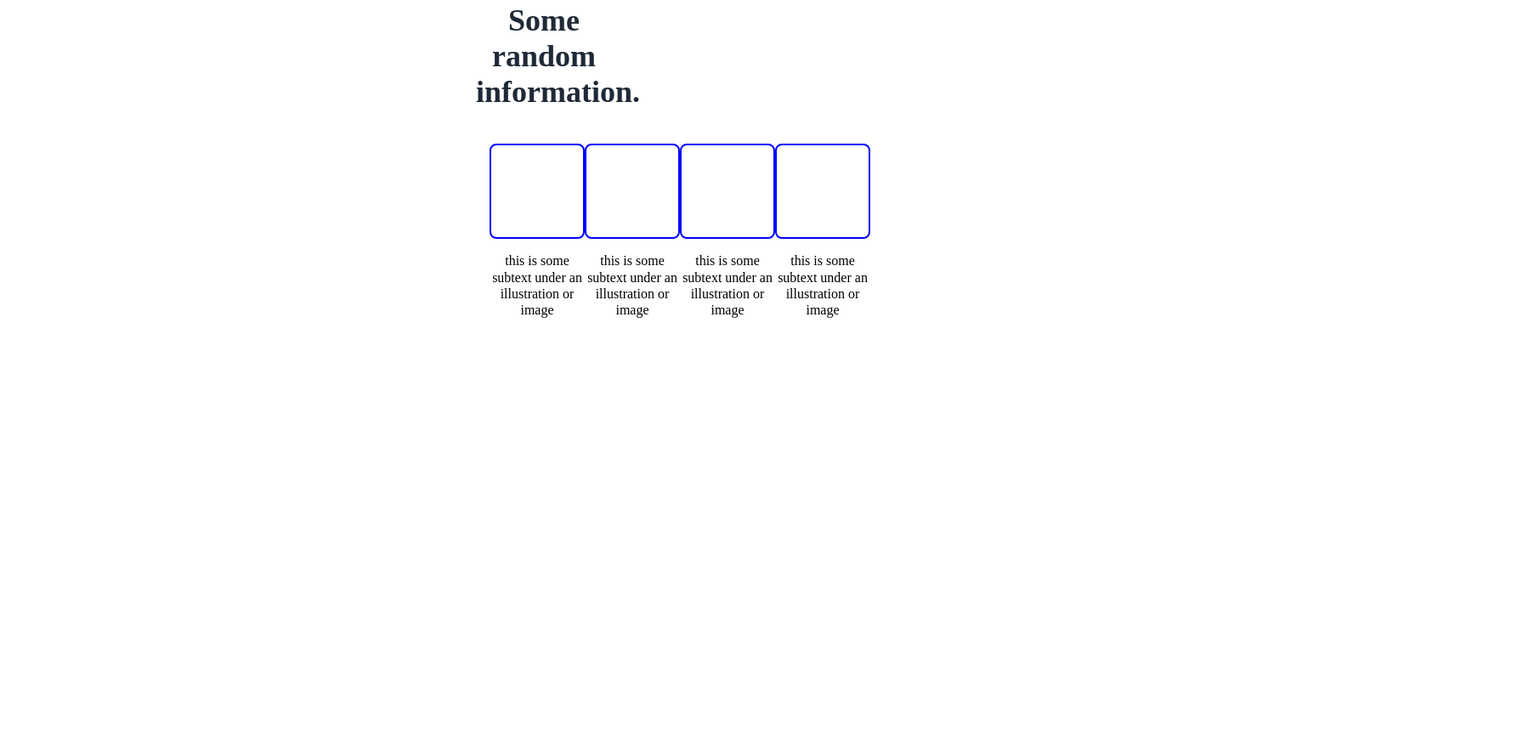
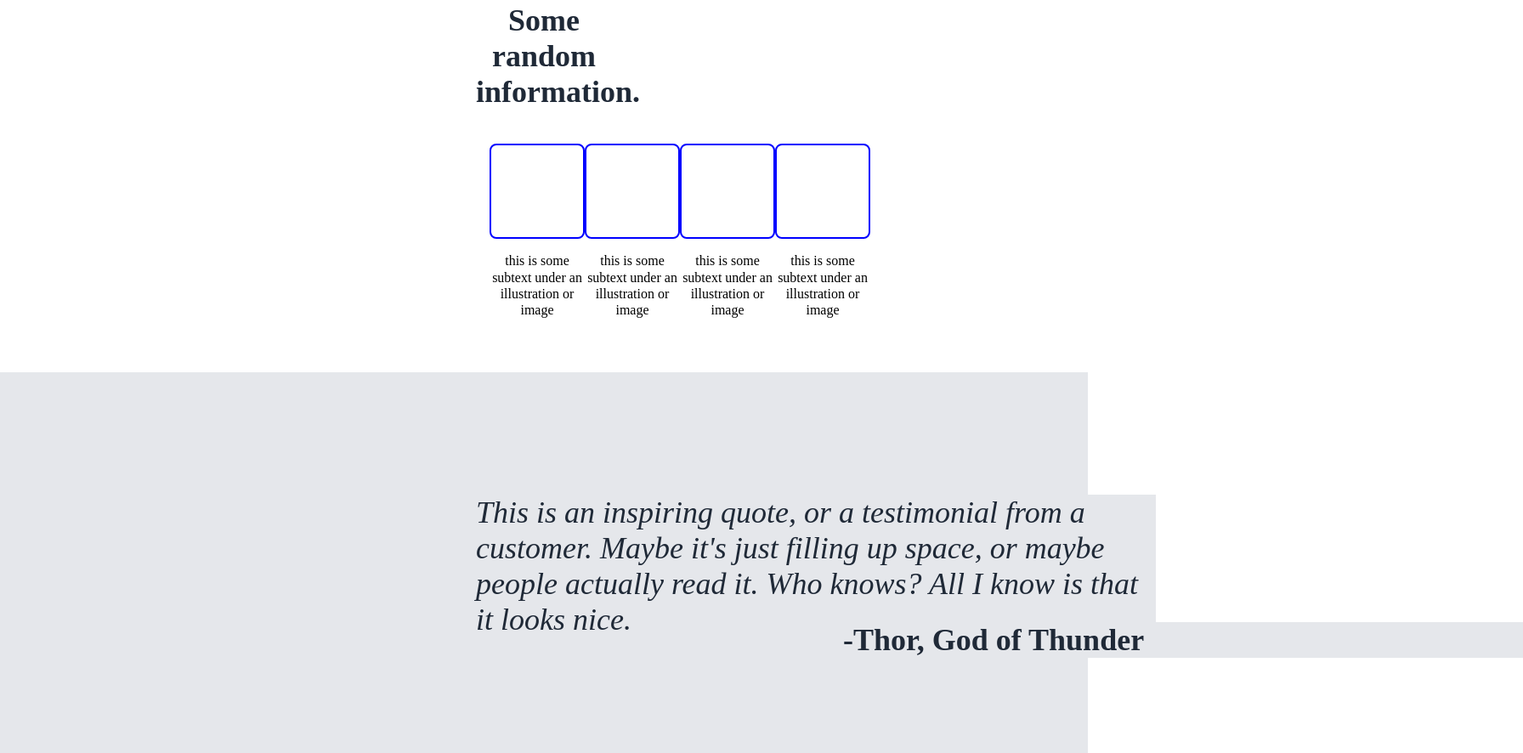
Before and after one commit to Howl404/Project-Landing-Page, a plain HTML site: page index.html in a window 1280 px wide. Shown: the part 574-1460 px from the top of the page at 85% size, 1792 px wide, since content can reach past the window. Before the commit the page ends 1012 px from the top, so only its background shows below. Drawn offline with Linux system fonts and the light colour scheme.

Commit message:
Third Section

```diff
--- a/index.html
+++ b/index.html
@@ -67,5 +67,17 @@
         </div>
       </div>
     </div>
+    <div class="third-section">
+      <div class="center">
+        <p>
+          <i
+            >This is an inspiring quote, or a testimonial from a customer. Maybe
+            it's just filling up space, or maybe people actually read it. Who
+            knows? All I know is that it looks nice.</i
+          >
+        </p>
+        <p id="thor">-Thor, God of Thunder</p>
+      </div>
+    </div>
   </body>
 </html>
--- a/style.css
+++ b/style.css
@@ -111,3 +111,24 @@ p {
   text-align: center;
   width: 7rem;
 }
+
+.third-section {
+  background-color: #e5e7eb;
+  padding: 7rem 35rem 7rem 35rem;
+}
+
+.third-section div p {
+  background-color: #e5e7eb;
+  font-style: italic;
+  color: #1f2937;
+  font-size: 36px;
+  width: 50rem;
+  text-align: left;
+  margin: 2rem auto;
+}
+
+#thor {
+  margin: -50px 0 0 27rem;
+  font-style: normal;
+  font-weight: bolder;
+}
```
